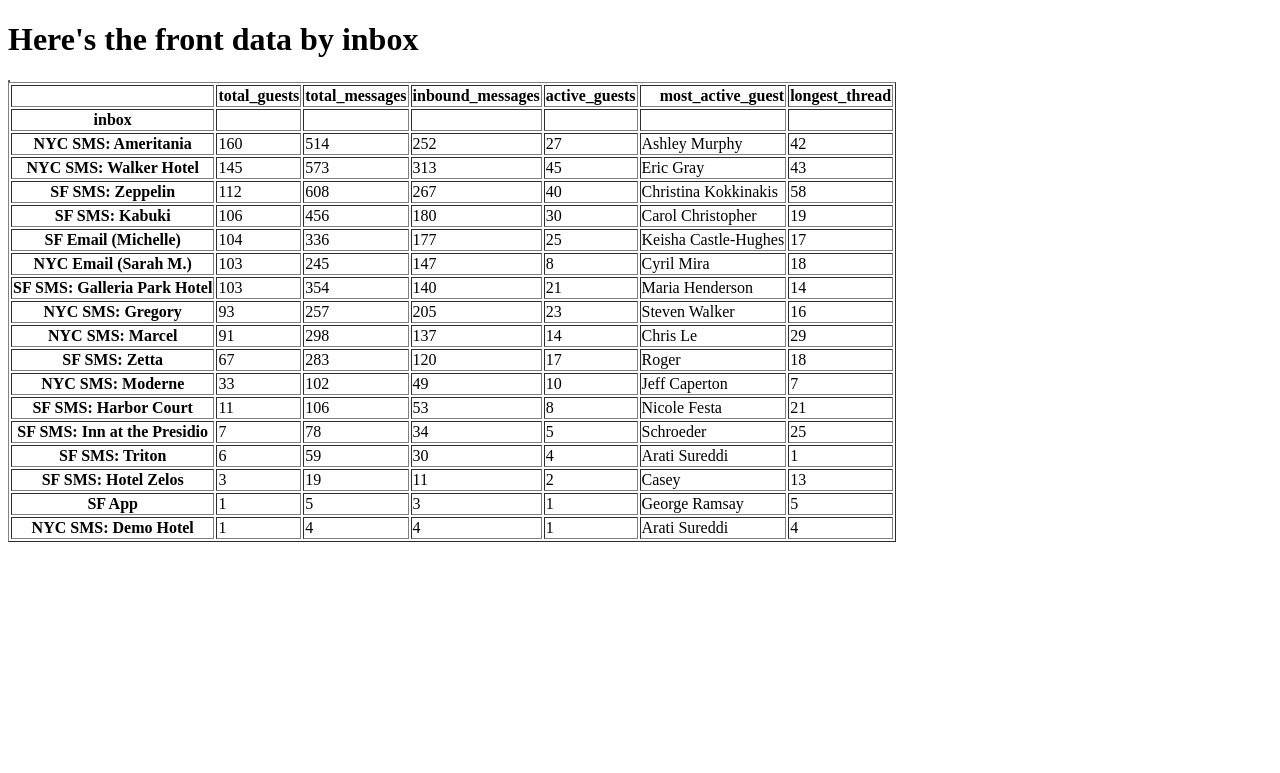
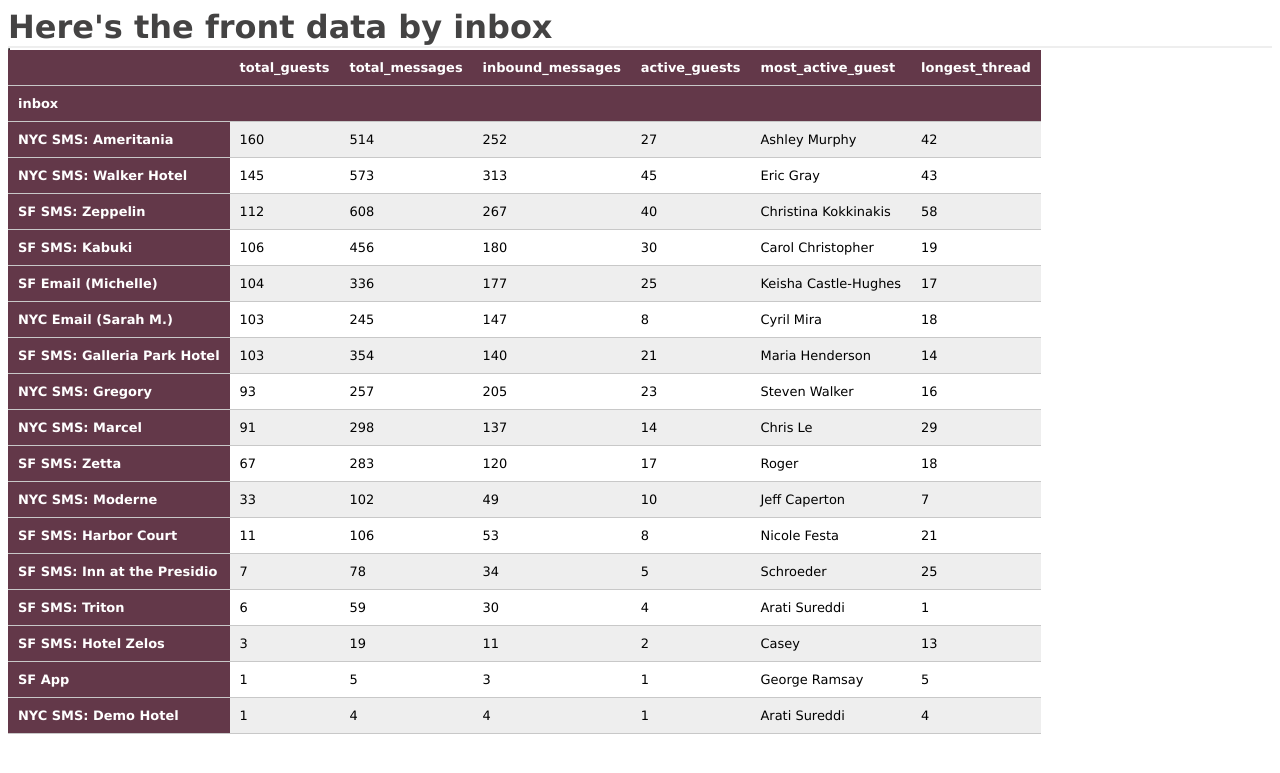
Before and after one commit to dtemple/hotel-data, a Flask app: page / in a window 1280 px wide. Shown: the top 773 px of the page. Run offline with Flask 2, Linux system fonts and the light colour scheme.

Commit message:
Added CSS

```diff
--- a/app.py
+++ b/app.py
@@ -69,9 +69,10 @@
     template = 'index.html'
     object_list = get_csv()
     #object_list = manipulate(csv_front)
-    return render_template(template, tables=[object_list.to_html()],titles=['Data'])
+    return render_template(template, tables=[object_list.to_html(classes='bluestyle')],titles=['Data'])
 
-# TODO Sort the file by total_guests ascending = False
+# Example for pandas to html https://sarahleejane.github.io/learning/python/2015/08/09/simple-tables-in-webapps-using-flask-and-pandas-with-python.html
+
 # TODO Add CSS
 # TODO Get the data more efficiently (either through the API or via upload)
 # TODO Add the emails by searching for the tags
--- /dev/null
+++ b/static/style.css
@@ -0,0 +1,25 @@
+body            { font-family: "Lucida Sans Unicode", "Lucida Grande", sans-serif;}
+a, h1, h2       { color: #444343; }
+h1, h2          { margin: 0; }
+h1              { border-bottom: 2px solid #eee; }
+h2              { font-size: 1.2em; }
+
+table.dataframe, .dataframe th, .dataframe td {
+  border: none;
+  border-bottom: 1px solid #C8C8C8;
+  border-collapse: collapse;
+  text-align:left;
+  padding: 10px;
+  margin-bottom: 40px;
+  font-size: 0.9em;
+}
+
+.bluestyle th {
+    background-color: #633849;
+    color: white;
+}
+
+tr:nth-child(odd)		{ background-color:#eee; }
+tr:nth-child(even)	{ background-color:#fff; }
+
+tr:hover            { background-color: #ffff99;}
--- a/templates/index.html
+++ b/templates/index.html
@@ -1,6 +1,8 @@
 <!doctype html>
 <html lang="en">
-    <head></head>
+    <head>
+        <link rel=stylesheet type=text/css href="./static/style.css">
+    </head>
     <body>
         <h1>Here's the front data by inbox</h1>
             <table border=1 cellpadding=7>
```
